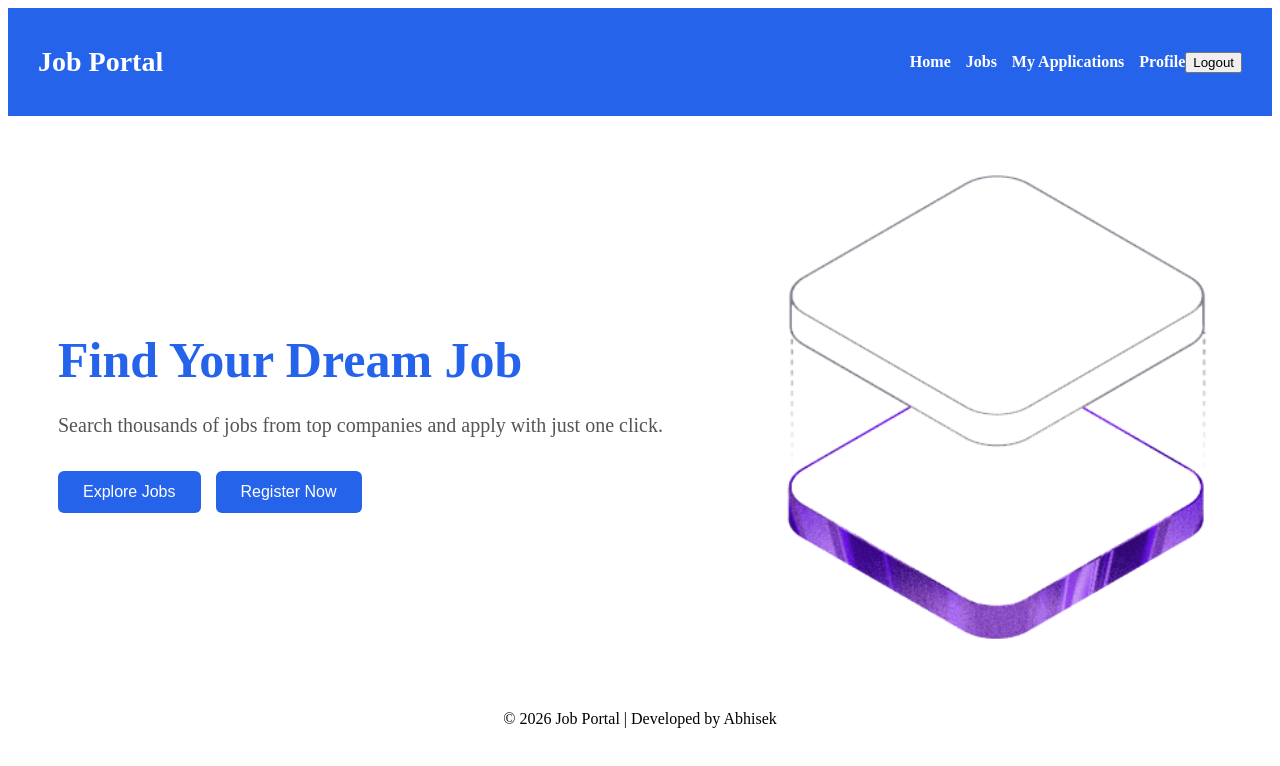
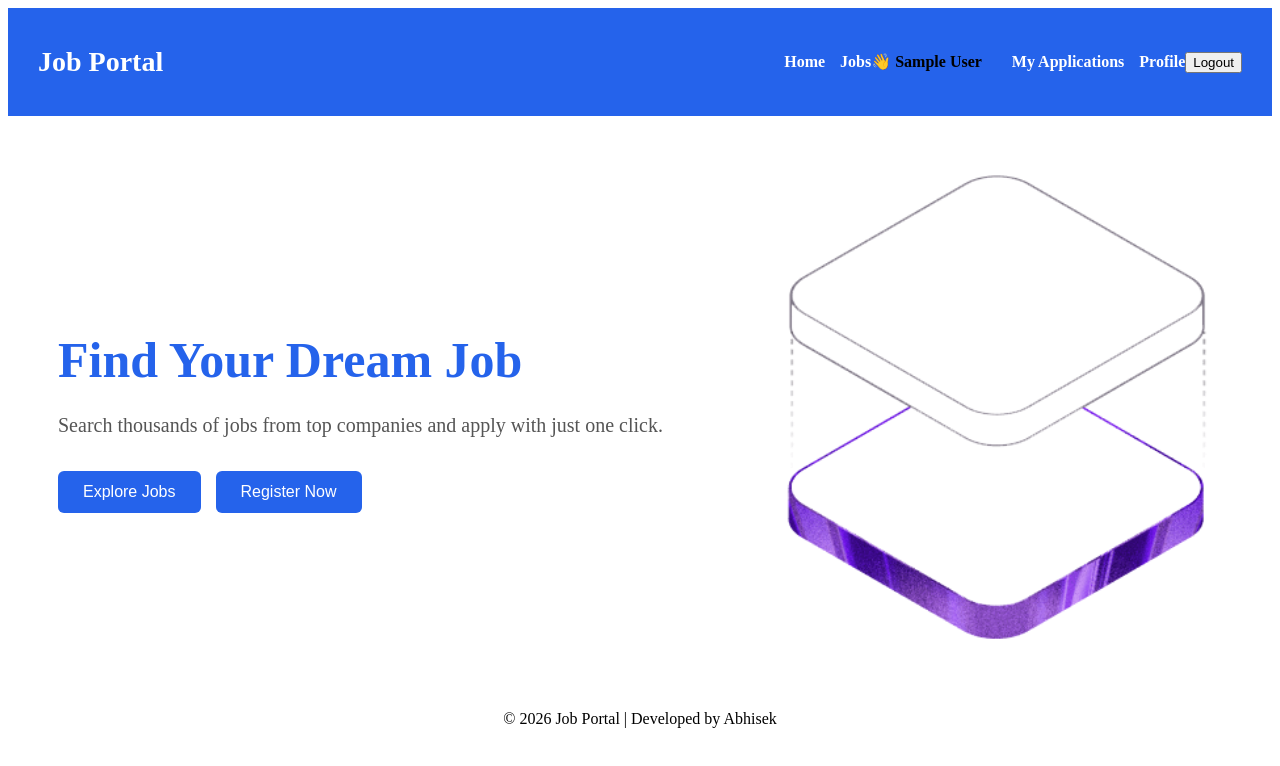
Before and after one commit to 2711-abhi/Job-Portal-MERN, a React (Vite) app in the folder frontend/my-react-app/: page / in a window 1280 px wide. Shown: the top 766 px of the page. Built offline with nearby package versions, Linux system fonts and the light colour scheme; sample sign-in values are in the browser's storage.

Commit message:
Project working successfully

```diff
--- a/frontend/my-react-app/src/components/Navbar.jsx
+++ b/frontend/my-react-app/src/components/Navbar.jsx
@@ -7,16 +7,13 @@ function Navbar() {
   const user = JSON.parse(localStorage.getItem("user"));
   const isRecruiter = user?.role === "recruiter";
 
-  console.log("User:", user);
-  console.log("Is Recruiter:", isRecruiter);
-
   const handleLogout = () => {
     localStorage.removeItem("token");
     localStorage.removeItem("user");
 
     alert("Logout Successful ✅");
 
-    navigate("/login");
+    navigate("/");
   };
 
   return (
@@ -34,6 +31,10 @@ function Navbar() {
           </>
         ) : (
           <>
+            <span style={{ marginRight: "15px", fontWeight: "bold" }}>
+              👋 {user.name}
+            </span>
+
             {isRecruiter ? (
               <>
                 <Link to="/add-job">Add Job</Link>
```
